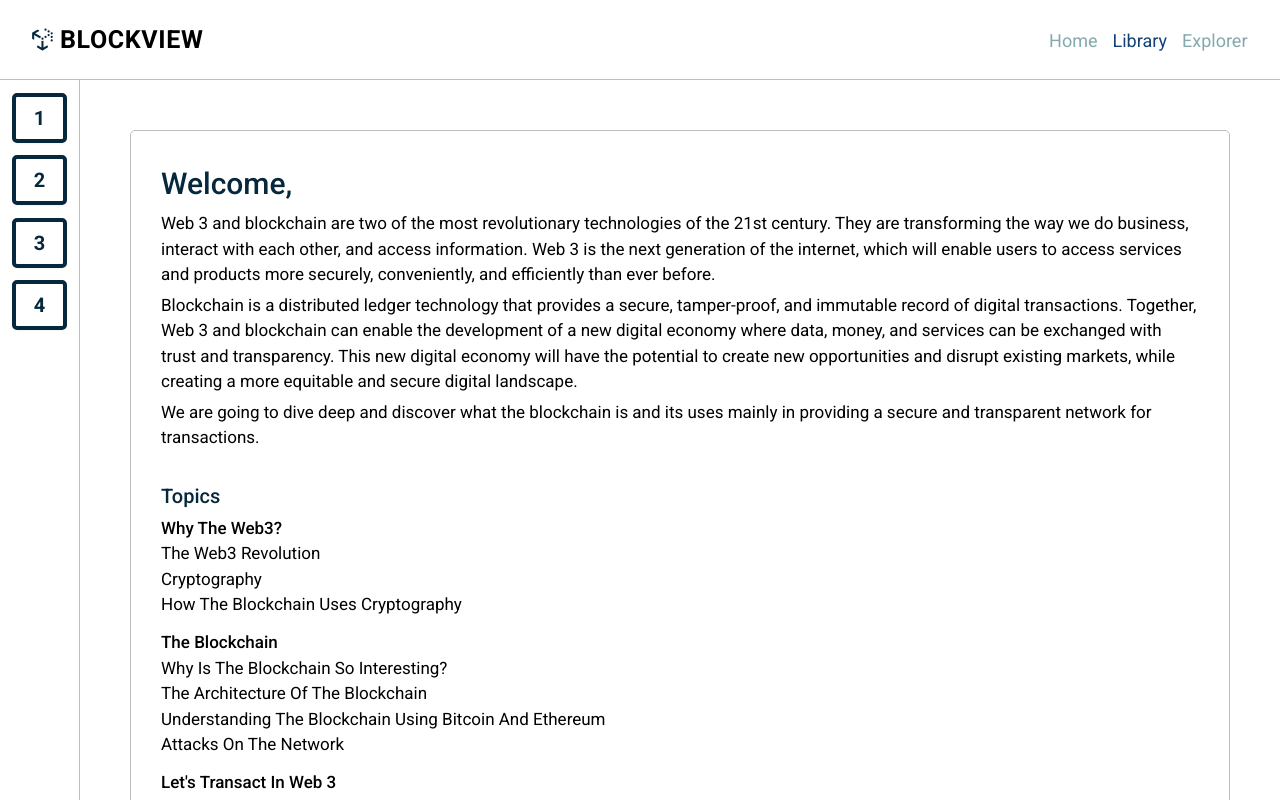
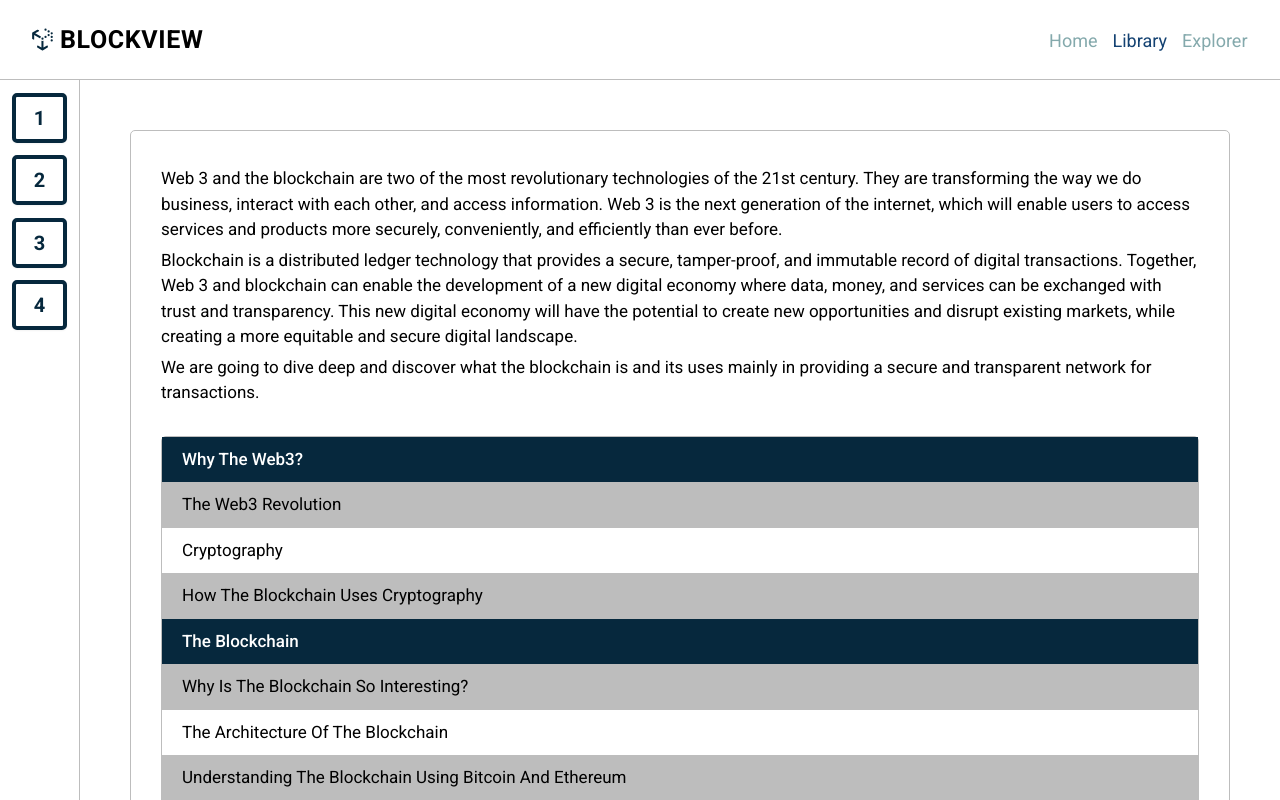
Before and after one commit to ejim11/Blockview, a Next.js app: page /library in a window 1280 px wide. Built offline with nearby package versions, Linux system fonts and the light colour scheme.

Commit message:
modified and redesigned the library page

```diff
--- a/pages/library/index.tsx
+++ b/pages/library/index.tsx
@@ -1,18 +1,19 @@
-import Next from "next";
 import topics from "../../components/utils/topics";
 import Link from "next/link";
-import { useRouter } from "next/router";
+import {NextRouter, useRouter} from "next/router";
 import { libraryAction } from "../../slices/librarySlice";
 import Card from "../../components/Card";
 import { useAppDispatch } from "../../hooks/customHooks";
+import {Topic} from "../../components/utils/types";
+import {motion, useScroll} from "framer-motion";
 
 const ResourceLibrary = () => {
-  const router = useRouter();
+  const router: NextRouter = useRouter();
   const dispatchFn = useAppDispatch();
 
-  const topicsList = topics.map((topic, i) => (
-    <li key={i} className="mb-5">
-      <span className="text-color-dark-2 font-medium capitalize">{topic.title}</span>
+  const topicsList: JSX.Element[] = topics.map((topic: Topic, i: number) => (
+    <li key={i} >
+      <p className="text-color-dark-2 font-medium capitalize w-full px-[2rem] py-[1rem] bg-color-dark-blue text-color-white">{topic.title}</p>
       <ul>
         {topic.subTitles.map(
           (
@@ -26,7 +27,7 @@ const ResourceLibrary = () => {
                 dispatchFn(libraryAction.setNavIndex(topic.number));
               }}
             >
-              <Link href={`/library/${subTitle?.route}`} className="capitalize hover:text-color-light-blue transition-all duration-200 ease-in">
+              <Link href={`/library/${subTitle?.route}`} className={`capitalize hover:text-color-light-blue transition-all duration-200 ease-in px-[2rem] py-[1rem] flex w-full ${i % 2 === 0? "bg-color-border": ""}`}>
                 {subTitle?.title}
               </Link>
             </li>
@@ -36,13 +37,12 @@ const ResourceLibrary = () => {
     </li>
   ));
 
+
+
   return (
-    <Card prev = {undefined} next = {undefined}>
-      <h2 className="text-[3rem] font-medium text-color-dark-blue mb-2">
-        Welcome,
-      </h2>
+    <Card title = "Welcome" bgImg={"bg-card-header"}>
       <p className="my-2  ">
-        Web 3 and blockchain are two of the most revolutionary technologies of
+        Web 3 and the blockchain are two of the most revolutionary technologies of
         the 21st century. They are transforming the way we do business, interact
         with each other, and access information. Web 3 is the next generation of
         the internet, which will enable users to access services and products
@@ -61,12 +61,9 @@ const ResourceLibrary = () => {
         We are going to dive deep and discover what the blockchain is and its
         uses mainly in providing a secure and transparent network for transactions.
       </p>
-      <p className="text-[2rem] text-color-dark-blue mb-2 mt-[3rem] font-medium">
-        Topics
-      </p>
-      <ul >{topicsList}</ul>
-      <p>
-        Most of the information in the library is gotten from a book on tokens by Shermin Voshmgir. You can purchase it at <a href="https://www.amazon.com/Token-Economy-Web3-reinvents-Internet/dp/3982103819/ref=sr_1_1?crid=C28NZ3X659XQ&keywords=token+economy&qid=1685391333&sprefix=token+economy%2Caps%2C458&sr=8-1" className="text-color-light-blue" target="blank">Token Economy: How the Web3 reinvents the Internet (Token Economy: How the Web3 reinvents the internet)</a> for a deeper understanding.
+      <ul className={"mt-[3rem] border border-color-border rounded-lg"}>{topicsList}</ul>
+      <p className={"mt-[2rem]"}>
+        Most of the information in the library is gotten from a book on token economy by Shermin Voshmgir. You can purchase it at <a href="https://www.amazon.com/Token-Economy-Web3-reinvents-Internet/dp/3982103819/ref=sr_1_1?crid=C28NZ3X659XQ&keywords=token+economy&qid=1685391333&sprefix=token+economy%2Caps%2C458&sr=8-1" className="text-color-light-blue" target="blank">Token Economy: How the Web3 reinvents the Internet (Token Economy: How the Web3 reinvents the internet)</a> for a deeper insight.
       </p>
     </Card>
   );
```
